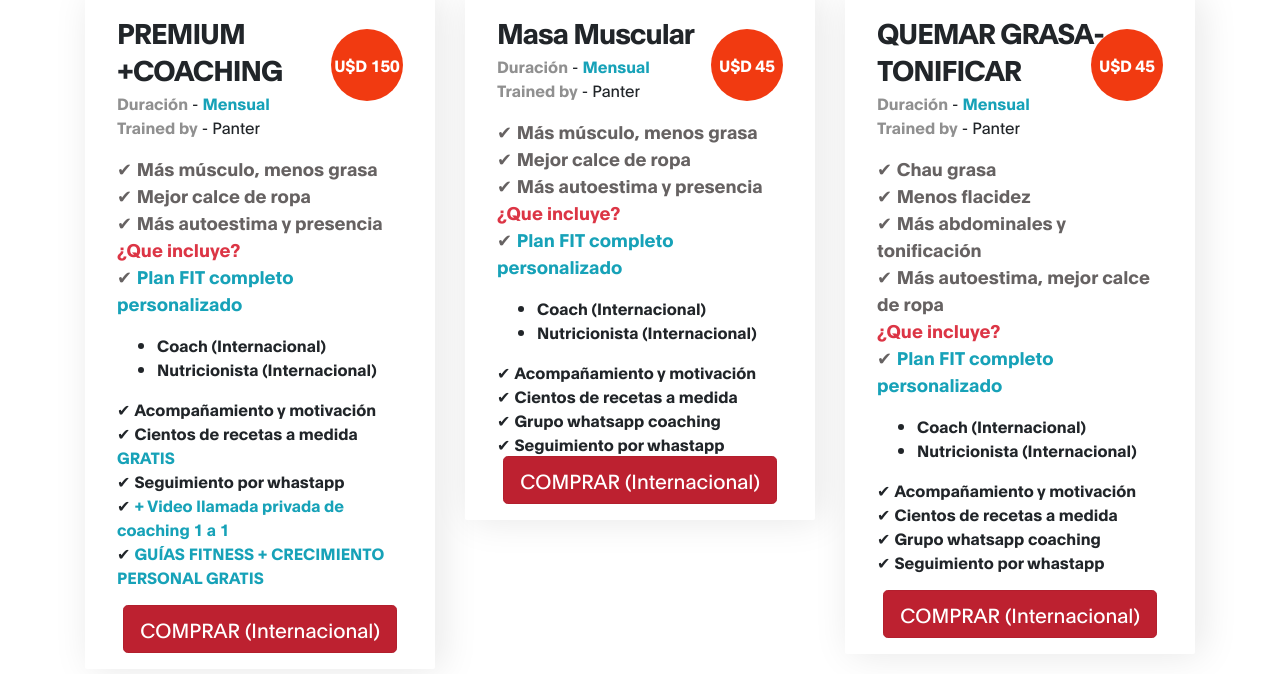
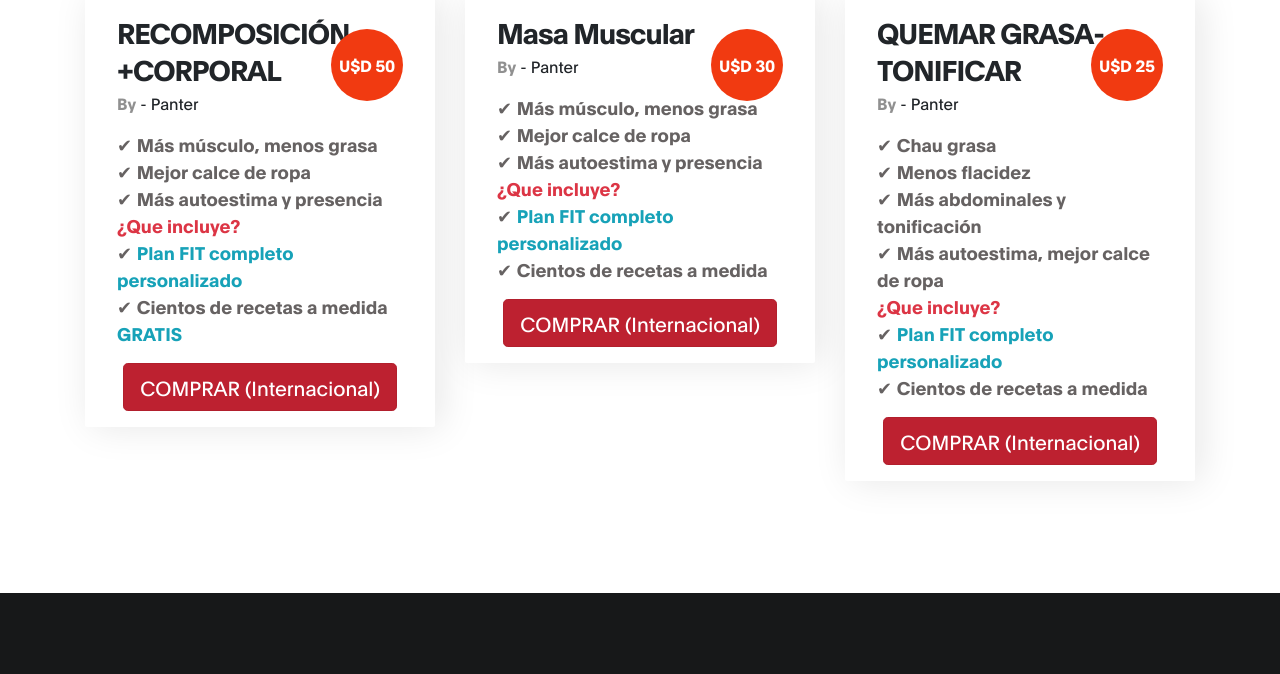
Before and after one commit to john-9999/Panter-Fit, a website: page docs/index.html in a window 1280 px wide. Shown: the part 6086-6760 px from the top of the page. Drawn offline with Linux system fonts and the light colour scheme.

Commit message:
Update index.html

```diff
--- a/docs/index.html
+++ b/docs/index.html
@@ -546,9 +546,9 @@ https://www.tooplate.com/view/2119-gymso-fitness
                     <div class="row">
 
                             <div id="planes-1" class="col-lg-12 col-12 text-center mb-5">
-                                <h6 data-aos="fade-up">SELECCIONA EL PLAN QUE MÁS SE ADAPTA A TUS NECESIDADES</h6>
+                                <h6 data-aos="fade-up">SELECCIONA EL PLAN DE ALIMENTACIÓN QUE MÁS SE ADAPTA A VOS</h6>
 
-                                <h2 data-aos="fade-up" data-aos-delay="200">Planes Panter</h2>
+                                <h2 data-aos="fade-up" data-aos-delay="200">Planes de alimentación Panter</h2>
                              </div>
                              <!--premium-->
 
@@ -558,12 +558,12 @@ https://www.tooplate.com/view/2119-gymso-fitness
 
                                     <div class="class-info">
                                         <h3 class="mb-1">
-                                            PREMIUM<br>+COACHING</h3>
+                                            RECOMPOSICIÓN<br>+CORPORAL</h3>
 
-                                        <span><strong>Duración</strong> - <b class="text-info">Mensual</b></span><br>
-                                        <span><strong>Trained by</strong> - Panter</span>
+                                        <!--<span><strong>Duración</strong> - <b class="text-info">Mensual</b></span><br>-->
+                                        <span><strong>By</strong> - Panter</span>
 
-                                        <span class="class-price">U$D 150</span>
+                                        <span class="class-price">U$D 50</span>
 
                                         <p class="mt-3">
                                             ✔ <b>Más músculo, menos grasa</b> <br>
@@ -576,25 +576,18 @@ https://www.tooplate.com/view/2119-gymso-fitness
                                             <b class="text-danger">¿Que incluye?</b><br>
 
                                             ✔ <b class="text-info">Plan FIT completo personalizado</b><br>
-                                            <b>
+                                            <!--<b>
                                                 <ul>
                                                     <li>Coach (Internacional)</li>
                                                     <li>Nutricionista (Internacional)</li>
                                                   </ul>
-                                            </b>
-
-                                            ✔ <b>Acompañamiento y motivación</b><br>
+                                            </b>-->
 
                                             ✔ <b>Cientos de recetas a medida <b class="text-info">GRATIS</b></b><br>
 
-                                            ✔ <b>Seguimiento por whastapp</b><br>
-
-                                            ✔ <b class="text-info">+ Video llamada privada de coaching 1 a 1</b> <br>
-
-                                            ✔ <b class="text-info">GUÍAS FITNESS + CRECIMIENTO PERSONAL GRATIS</b> <br>
                                         </p>
 
-                                        <center><a href="https://wa.link/2dp2um" class="btn btn-danger btn-lg active" role="button">COMPRAR (Internacional)</a></center>
+                                        <center><a href="#" class="btn btn-danger btn-lg active" role="button">COMPRAR (Internacional)</a></center>
 
                                     </div>
                                 </div>
@@ -607,10 +600,10 @@ https://www.tooplate.com/view/2119-gymso-fitness
                                     <div class="class-info">
                                         <h3 class="mb-1">Masa Muscular</h3>
 
-                                        <span><strong>Duración</strong> - <b class="text-info">Mensual</b></span><br>
-                                        <span><strong>Trained by</strong> - Panter</span>
+                                        <!--<span><strong>Duración</strong> - <b class="text-info">Mensual</b></span><br>-->
+                                        <span><strong>By</strong> - Panter</span>
 
-                                        <span class="class-price">U$D 45</span>
+                                        <span class="class-price">U$D 30</span>
 
                                         <p class="mt-3">
                                             ✔ <b>Más músculo, menos grasa</b><br>
@@ -623,23 +616,17 @@ https://www.tooplate.com/view/2119-gymso-fitness
                                              <b class="text-danger">¿Que incluye?</b><br>
 
                                              ✔ <b class="text-info">Plan FIT completo personalizado</b><br>
-                                             <b>
+                                             <!--<b>
                                                  <ul>
                                                      <li>Coach (Internacional)</li>
                                                      <li>Nutricionista (Internacional)</li>
                                                    </ul>
-                                             </b>
-
-                                            ✔ <b>Acompañamiento y motivación</b><br>
+                                             </b>-->
 
                                             ✔ <b>Cientos de recetas a medida</b><br>
 
-                                            ✔ <b>Grupo whatsapp coaching</b><br>
 
-                                            ✔ <b>Seguimiento por whastapp</b><br>
-
-
-                                            <center><a href="https://wa.link/m1u9ps" class="btn btn-danger btn-lg active" role="button">COMPRAR (Internacional)</a></center>
+                                            <center><a href="#" class="btn btn-danger btn-lg active" role="button">COMPRAR (Internacional)</a></center>
 
                                     </div>
                                 </div>
@@ -652,10 +639,10 @@ https://www.tooplate.com/view/2119-gymso-fitness
                                     <div class="class-info">
                                         <h3 class="mb-1">QUEMAR GRASA-TONIFICAR</h3>
 
-                                        <span><strong>Duración</strong> - <b class="text-info">Mensual</b></span><br>
-                                        <span><strong>Trained by</strong> - Panter</span>
+                                        <!--<span><strong>Duración</strong> - <b class="text-info">Mensual</b></span><br>-->
+                                        <span><strong>By</strong> - Panter</span>
 
-                                            <span class="class-price">U$D 45</span>
+                                            <span class="class-price">U$D 25</span>
 
                                         <p class="mt-3">
                                             ✔ <b>Chau grasa</b><br>
@@ -669,23 +656,18 @@ https://www.tooplate.com/view/2119-gymso-fitness
                                              <b class="text-danger">¿Que incluye?</b><br>
 
                                              ✔ <b class="text-info">Plan FIT completo personalizado</b><br>
-                                             <b>
+                                             <!--<b>
                                                  <ul>
                                                      <li>Coach (Internacional)</li>
                                                      <li>Nutricionista (Internacional)</li>
                                                    </ul>
-                                             </b>
-
-                                            ✔ <b>Acompañamiento y motivación</b><br>
+                                             </b>-->
 
                                             ✔ <b>Cientos de recetas a medida</b><br>
 
-                                            ✔ <b>Grupo whatsapp coaching</b><br>
-
-                                            ✔ <b>Seguimiento por whastapp</b><br>
                                         </p>
 
-                                        <center><a href="https://wa.link/zojqlt" class="btn btn-danger btn-lg active" role="button">COMPRAR (Internacional)</a></center>
+                                        <center><a href="#" class="btn btn-danger btn-lg active" role="button">COMPRAR (Internacional)</a></center>
 
                                     </div>
                                 </div>
```
